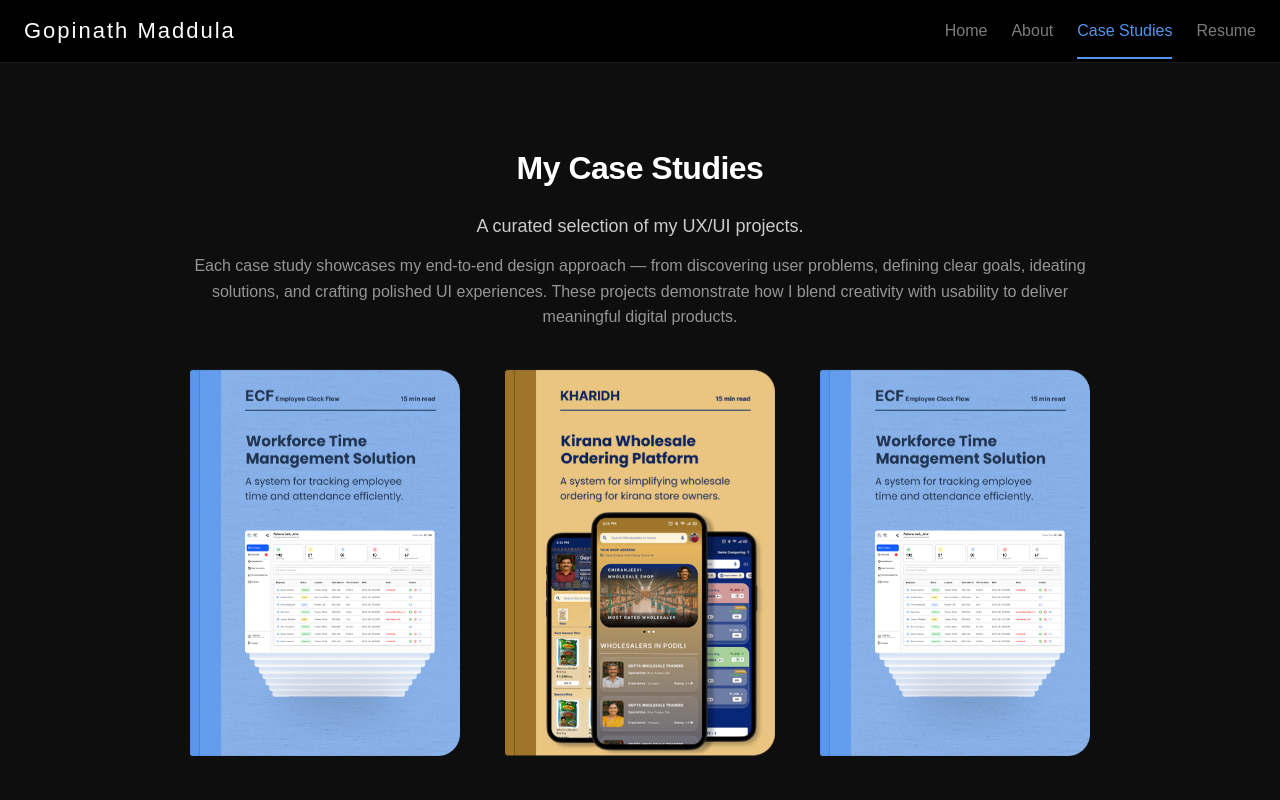
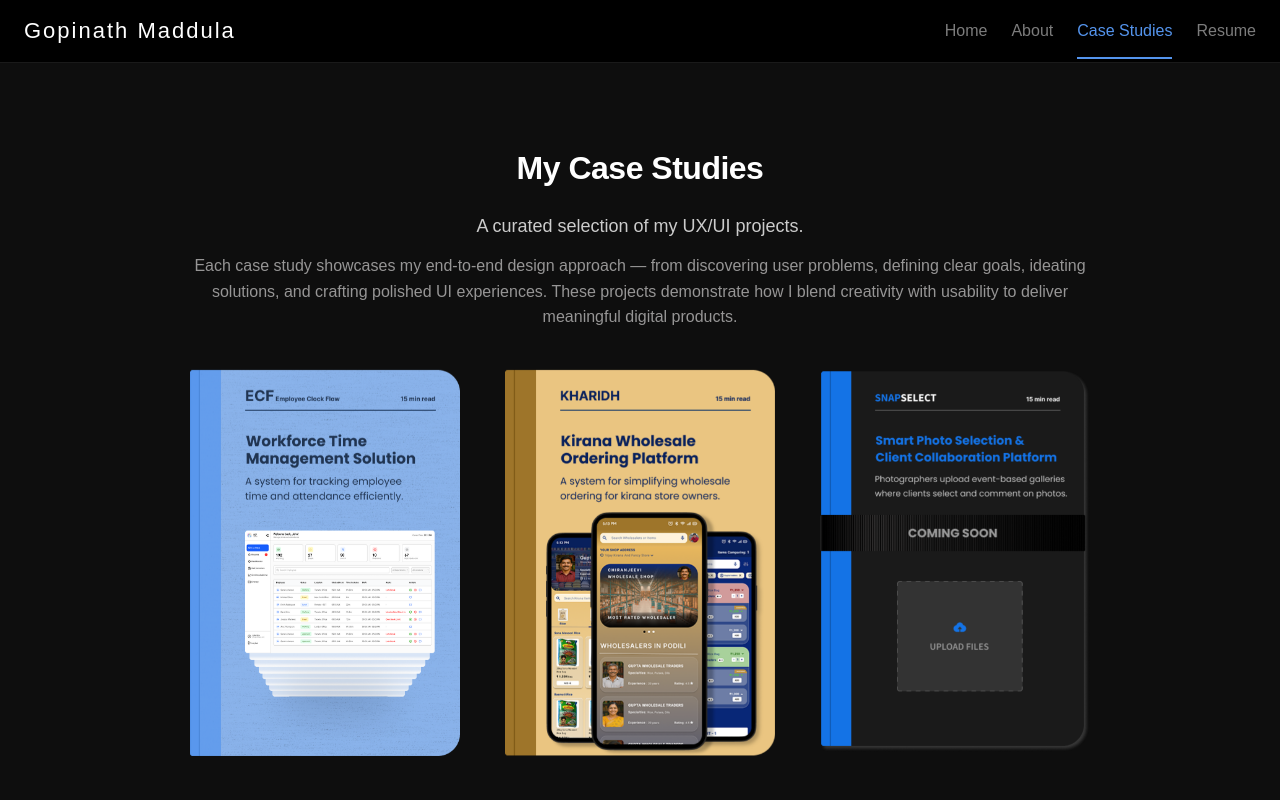
Before and after one commit to GopinathMaddula/folio-book, a React (Vite) app: page /case-studies in a window 1280 px wide. Shown: the top 800 px of the page. Built offline with nearby package versions, Linux system fonts and the light colour scheme; a web font is replaced by a local one.

Commit message:
snapselect added

```diff
--- a/src/components/CaseStudies/CaseStudies.css
+++ b/src/components/CaseStudies/CaseStudies.css
@@ -44,3 +44,7 @@
   display: block;
   text-decoration: none;
 }
+.book-disabled {
+  cursor: not-allowed;
+  opacity: 1;
+}
--- a/src/components/CaseStudies/CaseStudies.tsx
+++ b/src/components/CaseStudies/CaseStudies.tsx
@@ -5,6 +5,7 @@ import ecf from "../../assets/ecf-book.png";
 import ecfHover from "../../assets/ecf-book-hover.png";
 import kharidh from "../../assets/kharidh-book.png";
 import kharidhHover from "../../assets/kharidh-book-hover.png";
+import snapSelect from "../../assets/snapselect.png";
 
 const CaseStudies: React.FC = () => {
   return (
@@ -25,8 +26,12 @@ const CaseStudies: React.FC = () => {
         </Link>
 
         <div className="book-card">
-          <img className="book-img default" src={ecf} alt="ECF Book" />
-          <img className="book-img hover" src={ecfHover} alt="ECF Hover" />
+          <img
+            className="book-img book-disabled"
+            src={snapSelect}
+            alt="ECF Book"
+          />
+          {/* <img className="book-img hover" src={ecfHover} alt="ECF Hover" /> */}
         </div>
       </div>
     </div>
```
Also changed, not shown: src/assets/snapselect.png (added).
